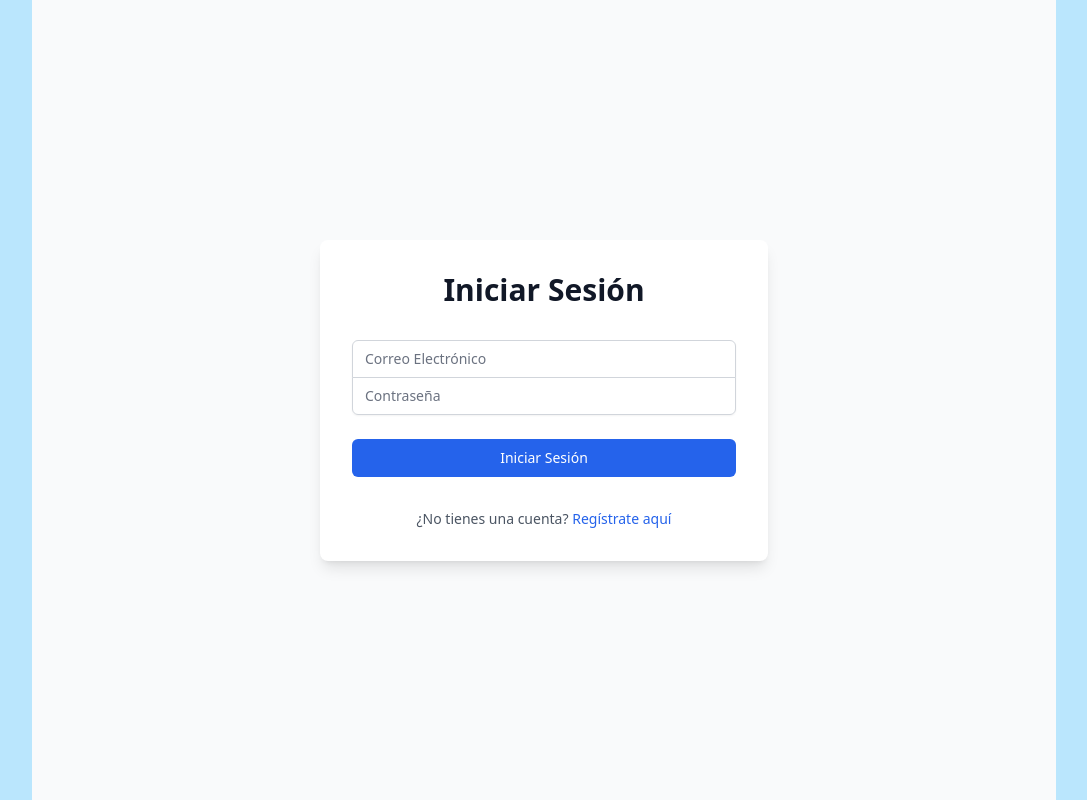
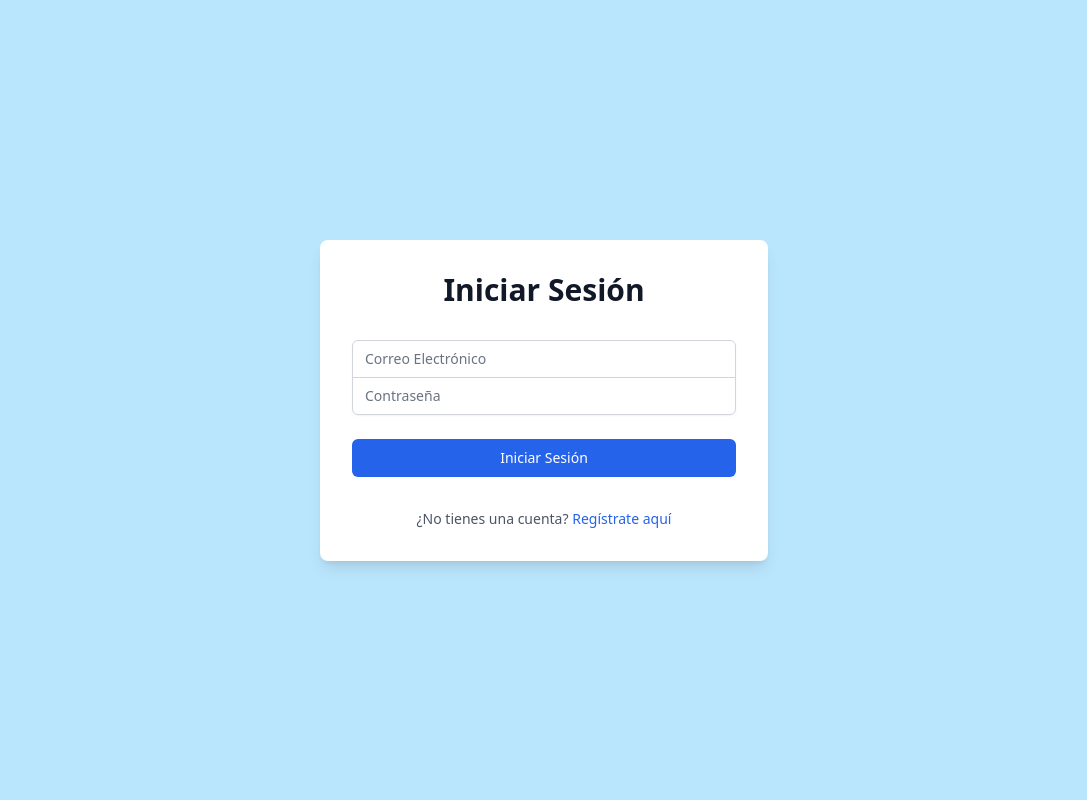
Before and after one commit to agusOlivieri/viandaApp-front-end, a Vue app: page / in a window 1280 px wide. Shown: the whole page, without its empty margins (96-1183 px from the left). Built offline with nearby package versions, Linux system fonts and the light colour scheme.

Commit message:
changed background in login and register views

```diff
--- a/src/views/LoginView.vue
+++ b/src/views/LoginView.vue
@@ -37,7 +37,7 @@ const login = async () => {
 </script>
 
 <template>
-    <div class="min-h-screen flex items-center justify-center bg-gray-50 py-12 px-4 sm:px-6 lg:px-8">
+    <div class="min-h-screen flex items-center justify-center py-12 px-4 sm:px-6 lg:px-8">
       <div class="max-w-md w-full space-y-8 bg-white p-8 rounded-lg shadow-lg">
         <h2 class="text-center text-3xl font-extrabold text-gray-900">Iniciar Sesión</h2>
         <form @submit.prevent="login" class="mt-8 space-y-6">
--- a/src/views/RegisterView.vue
+++ b/src/views/RegisterView.vue
@@ -38,7 +38,7 @@ const register = async () => {
 </script>
 
 <template>
-    <div class="min-h-screen flex items-center justify-center bg-gray-50 py-12 px-4 sm:px-6 lg:px-8">
+    <div class="min-h-screen flex items-center justify-center py-12 px-4 sm:px-6 lg:px-8">
       <div class="max-w-md w-full space-y-8 bg-white p-8 rounded-lg shadow-lg">
         <h2 class="text-center text-3xl font-extrabold text-gray-900">Crear Cuenta</h2>
         <form @submit.prevent="register" class="mt-8 space-y-6">
```
